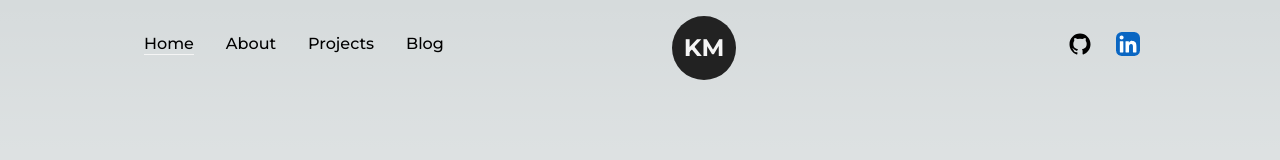
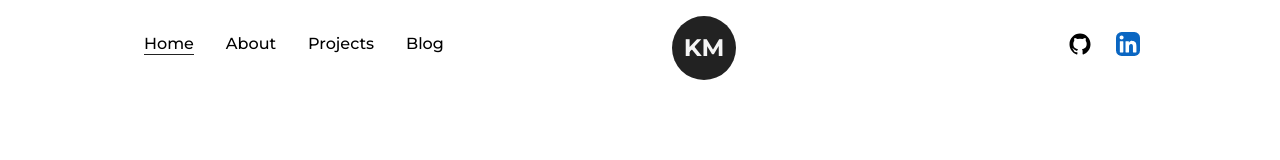
Before and after one commit to kaynzhel/kaynzhel.github.io, a Next.js app: page / in a window 1280 px wide. Shown: the top 160 px of the page. Built offline with nearby package versions, Linux system fonts and the light colour scheme.

Commit message:
refactor

```diff
--- a/app/components/NavBar.js
+++ b/app/components/NavBar.js
@@ -2,8 +2,7 @@
 import React from 'react';
 import Logo from "@/app/components/Logo";
 import { GitHubIcon, LinkedInIcon } from "@/app/components/icons/NavBarIcons";
-import { motion } from "framer-motion";
-import {CustomNavBarIcon, CustomNavBarLink} from "@/app/components/helpers/NavBarHelpers";
+import { CustomNavBarIcon, CustomNavBarLink } from "@/app/components/helpers/NavBarHelpers";
 
 const NavBar = () => {
     const navOptionClass = "mx-4";
--- a/app/components/helpers/NavBarHelpers.js
+++ b/app/components/helpers/NavBarHelpers.js
@@ -2,7 +2,6 @@ import { usePathname } from "next/navigation";
 import Link from "next/link";
 import React from "react";
 import { motion } from "framer-motion";
-import {GitHubIcon} from "@/app/components/icons/NavBarIcons";
 
 const CustomNavBarIcon = ({className = "", href, icon}) => {
     return (
@@ -25,7 +24,7 @@ const CustomNavBarLink = ({className= "", href, title}) => {
         <Link href={href} className={`${className} relative group`}>
             {title}
 
-            <span className={`h-[1px] inline-block bg-light absolute left-0 -bottom-0.5 group-hover:w-full transition-[width] ease duration-300
+            <span className={`h-[1px] inline-block bg-dark absolute left-0 -bottom-0.5 group-hover:w-full transition-[width] ease duration-300
                 ${pathname === href ? 'w-full' : 'w-0'}
             `}>
                 &nbsp;
--- a/app/components/icons/NavBarIcons.js
+++ b/app/components/icons/NavBarIcons.js
@@ -1,12 +1,13 @@
 import * as React from "react"
+
 const GitHubIcon = ({ className, ...props }) => (
     <svg
         xmlns="http://www.w3.org/2000/svg"
         width="1em"
         height="1em"
         viewBox="0 0 512 512"
+        className={`w-full h-auto ${className}`}
         {...props}
-        className={`w-full h-auto ${className}`}
     >
         <path fill="rgba(255, 255, 255, 0)" d="M0 0h512v512H0z" />
         <path
@@ -22,8 +23,8 @@ const LinkedInIcon = ({ className, ...props }) => (
         width="1em"
         height="1em"
         viewBox="0 0 256 256"
+        className={`w-full h-auto ${className}`}
         {...props}
-        className={`w-full h-auto ${className}`}
     >
         <path fill="none" d="M0 0h256v256H0z" />
         <g fill="none">
--- a/app/globals.css
+++ b/app/globals.css
@@ -2,26 +2,26 @@
 @tailwind components;
 @tailwind utilities;
 
-:root {
-  --foreground-rgb: 0, 0, 0;
-  --background-start-rgb: 214, 219, 220;
-  --background-end-rgb: 255, 255, 255;
-}
+/*:root {*/
+/*  --foreground-rgb: 0, 0, 0;*/
+/*  --background-start-rgb: 214, 219, 220;*/
+/*  --background-end-rgb: 255, 255, 255;*/
+/*}*/
 
-@media (prefers-color-scheme: dark) {
-  :root {
-    --foreground-rgb: 255, 255, 255;
-    --background-start-rgb: 0, 0, 0;
-    --background-end-rgb: 0, 0, 0;
-  }
-}
+/*@media (prefers-color-scheme: dark) {*/
+/*  :root {*/
+/*    --foreground-rgb: 255, 255, 255;*/
+/*    --background-start-rgb: 0, 0, 0;*/
+/*    --background-end-rgb: 0, 0, 0;*/
+/*  }*/
+/*}*/
 
-body {
-  color: rgb(var(--foreground-rgb));
-  background: linear-gradient(
-      to bottom,
-      transparent,
-      rgb(var(--background-end-rgb))
-    )
-    rgb(var(--background-start-rgb));
-}
+/*body {*/
+/*  color: rgb(var(--foreground-rgb));*/
+/*  background: linear-gradient(*/
+/*      to bottom,*/
+/*      transparent,*/
+/*      rgb(var(--background-end-rgb))*/
+/*    )*/
+/*    rgb(var(--background-start-rgb));*/
+/*}*/
--- a/app/layout.js
+++ b/app/layout.js
@@ -22,13 +22,8 @@ export default function RootLayout({ children }) {
           </Head>
         <body className={`${mont.variable} font-mont w-full min-h-screen`}>
             <NavBar />
-            <main>
-                {children}
-            </main>
+            {children}
         </body>
       </html>
-    // <html lang="en">
-    //   <body className={mont.className}>{children}</body>
-    // </html>
   )
 }
```
